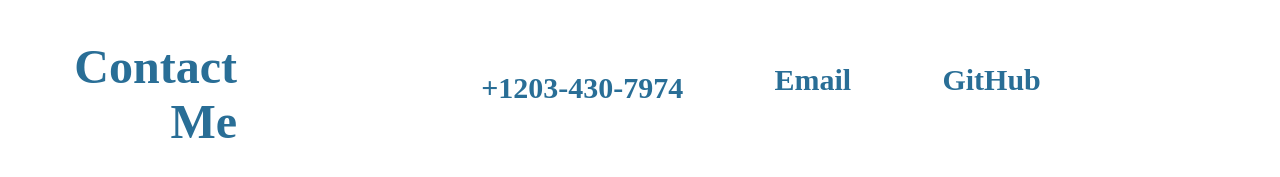
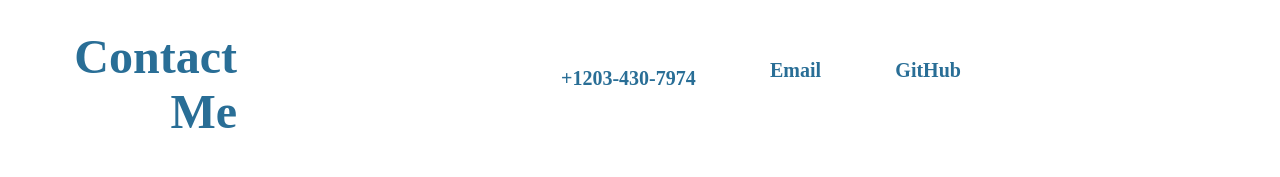
Before and after one commit to mets0811/portfolio, a plain HTML site: page index.html in a window 1280 px wide. Shown: the part 1106-1283 px from the top of the page. Drawn offline with Linux system fonts and the light colour scheme; files that its build step writes are made by us from their sources; files whose address does not match are found by name.

Commit message:
added new folders

```diff
--- a/style.css
+++ b/assets/style.css
@@ -3,8 +3,8 @@
 :root{
     --blue: #296e96;
     --black: rgba(172, 158, 158, 0);
-    --white: #ffff;
-    --green: #62a172b7;
+    --white: hsl(0, 0%, 100%);
+    --crimson: hsla(24, 91%, 44%, 0.718);
   }
 
   * {
@@ -225,7 +225,7 @@
     display: flex;
     justify-content: space-between;
     flex-wrap: wrap;
-    padding-top: 30px;
+    padding-top: 20px;
 
   }
 
@@ -237,7 +237,7 @@
   }
 
   #contact-list {
-    width: 75%;
+    width: 55%;
   }
 
   footer ul {
@@ -246,7 +246,7 @@
     flex-wrap: wrap;
     justify-content: space-evenly;
     align-content: center;
-    font-size: 30px;
+    font-size: 20px;
     font-weight: bolder;
   }
 
```
Also changed, not shown: assets/images/flex.box.image.sample.webp (renamed from flex.box.image.sample.webp), 6 other files.
